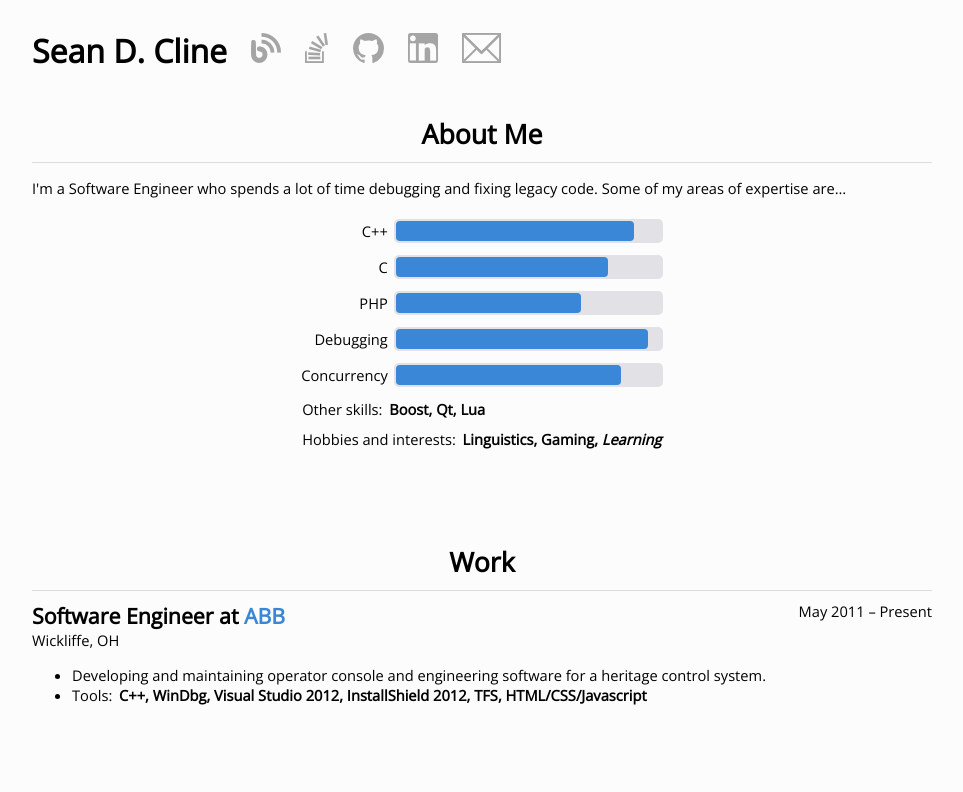
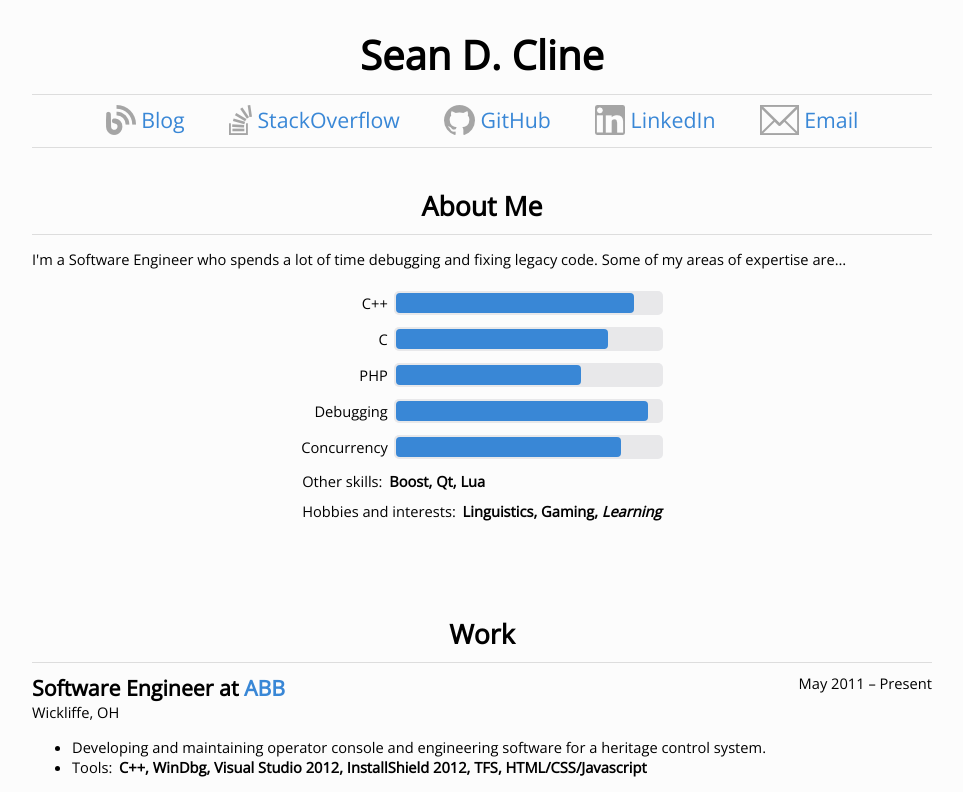
Before and after one commit to SeanCline/SeanCline.github.io, a plain HTML site: page index.html in a window 1280 px wide. Shown: the top 792 px of the page, without its empty margins (158-1121 px from the left). Drawn offline with nearby package versions, Linux system fonts and the light colour scheme.

Commit message:
Add text to nav links.

```diff
--- a/index.html
+++ b/index.html
@@ -16,23 +16,28 @@
 	<header id="header">
 		<h1>Sean D. Cline</h1>
 
-		<div id="links">
-			<a href="http://blog.sdcline.com" title="Blog">
-				<img alt="Blog" src="images/blog.png" target="_blank" />
+		<nav id="links">
+			<a href="http://blog.sdcline.com">
+				<img src="images/blog.png" />
+				<span style="navtext">Blog</span>
 			</a>
-			<a href="http://stackoverflow.com/users/1020072/sean-cline" title="StackOverflow">
-				<img alt="StackOverflow" src="images/so.png" target="_blank" />
+			<a href="http://stackoverflow.com/users/1020072/sean-cline">
+				<img src="images/so.png" />
+				<span style="navtext">StackOverflow</span>
 			</a>
-			<a href="https://github.com/SeanCline" title="GitHub">
-				<img alt="GitHub" src="images/gh.png" target="_blank" />
+			<a href="https://github.com/SeanCline">
+				<img src="images/gh.png" />
+				<span style="navtext">GitHub</span>
 			</a>
-			<a href="http://www.linkedin.com/in/sdcline" title="LinkedIn">
-				<img alt="LinkedIn" src="images/li.png" target="_blank" />
+			<a href="http://www.linkedin.com/in/sdcline">
+				<img src="images/li.png" />
+				<span style="navtext">LinkedIn</span>
 			</a>
-			<a href="mailto:sean.d.cline@gmail.com" title="Email">
-				<img alt="Email" src="images/mail.png" target="_blank" />
+			<a href="mailto:sean.d.cline@gmail.com">
+				<img src="images/mail.png" />
+				<span style="navtext">Email</span>
 			</a>
-		</div>
+		</nav>
 	</header>
 
 	<article id="content">
--- a/main.css
+++ b/main.css
@@ -11,11 +11,6 @@
 	/* Aligned center */
 	display: table;
 	margin: 0 auto;
-}
-
-#header > h1, #links {
-	/* Name and links on same line. */
-	display: inline-block;
 }
 
 /*
@@ -39,7 +34,13 @@ body {
 }
 
 #header {
-	margin-bottom: 0px;
+	margin-bottom: 40px;
+}
+
+h1 {
+	font-size: 30pt;
+	text-align: center;
+	margin-bottom: 12px;
 }
 
 h2 {
@@ -58,9 +59,25 @@ a img
 	border-style: none; /* Remove IE's blue border around image links. */
 }
 
+#links {
+	border-top:    #DDDDDD solid thin;
+	border-bottom: #DDDDDD solid thin;
+	padding-top:    10px;
+	padding-bottom: 12px;
+	text-align: center;
+}
+
 #links > a {
-	margin-left: 20px;
+	display: inline-block;
+	margin-right: 20px;
+	margin-left:  20px;
 	text-decoration: none;
+	font-size: 16pt;
+	vertical-align: middle;
+}
+
+#links > a > img {
+	vertical-align: text-top;
 }
 
 /*
@@ -126,7 +143,7 @@ a img
  * "Progress" bars.
  */
 .progressbar {
-	background-color: #E2E2E6;
+	background-color: #E8E8EA;
 	border-radius: 5px;
 	width: 265px;
 	padding: 2px;
@@ -137,18 +154,18 @@ a img
 	background-color: #3987D6;
 	height: 20px;
 	border-radius: 4px;
-	/* width is set by in the DOM to the progess percentage. */
+	/* width is set in the DOM to the progess percentage. */
 }
 
 /*
  * Animations
  */
-#header {
+#header > h1 {
 	animation: slideinleft 400ms;
 	-webkit-animation: slideinleft 400ms; /* Webkit */
 }
 
-#content {
+#content, #links {
 	animation-name: fadein, slideinup;
 	animation-duration: 350ms;
 	-webkit-animation-name: fadein, slideinup; /* Webkit */
```
